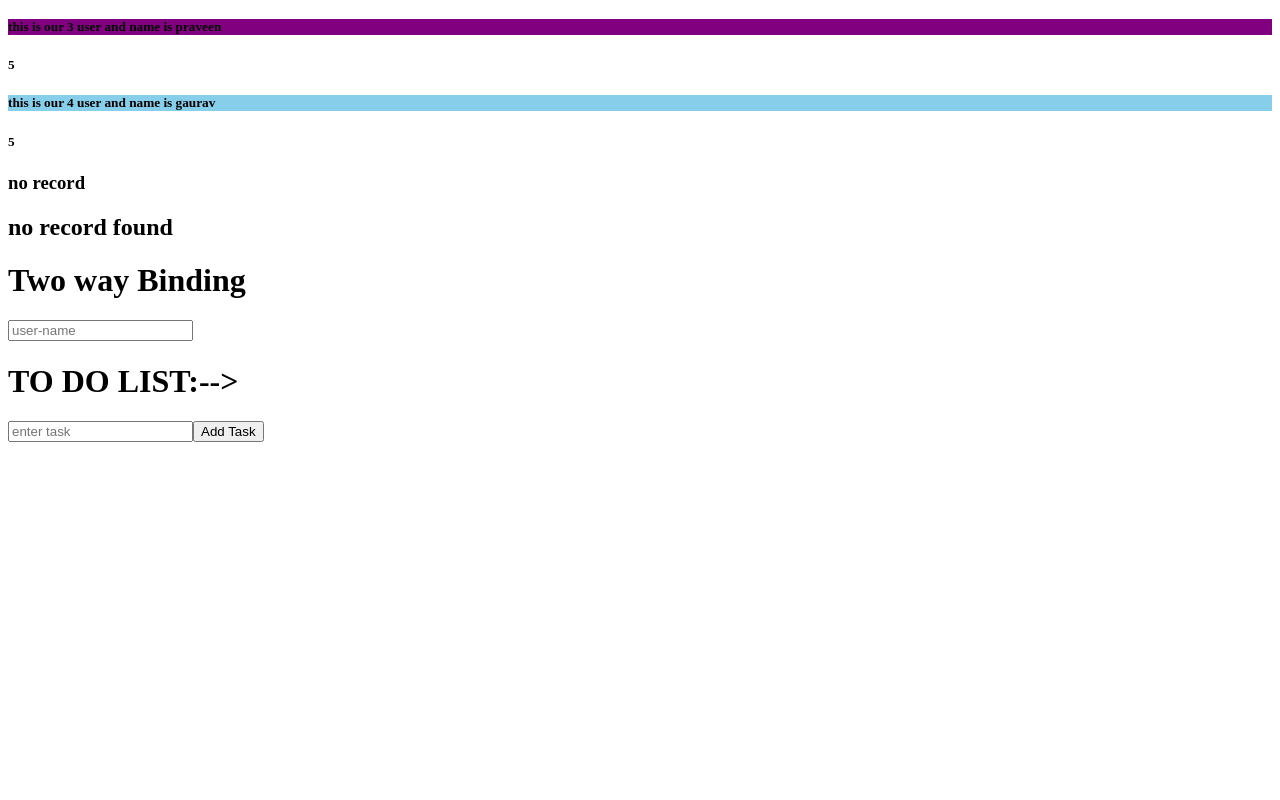
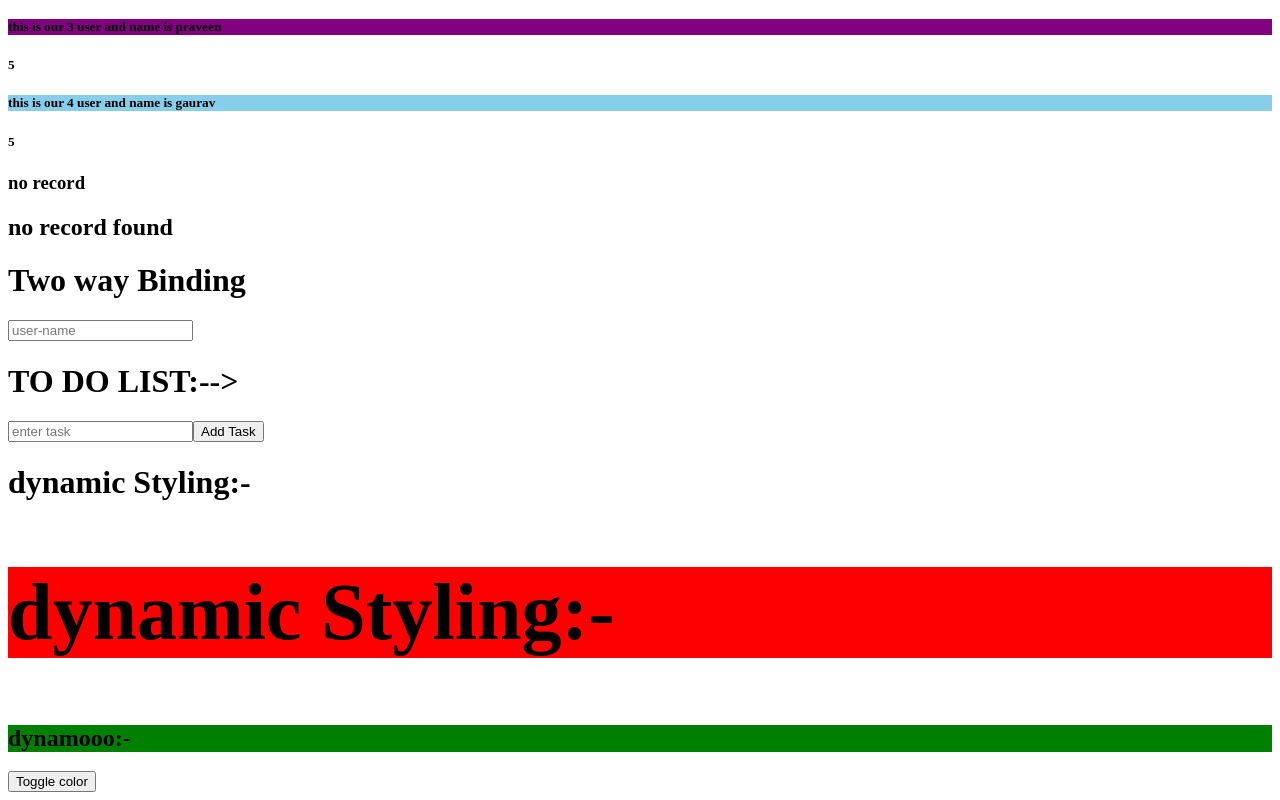
Before and after one commit to ajaysingh6531/AngularTutorial, an Angular app: page / in a window 1280 px wide. Shown: the part 3494-4294 px from the top of the page. Before the commit the page ends 3944 px from the top, so only its background shows below. Built offline with nearby package versions, Linux system fonts and the light colour scheme.

Commit message:
dynamic styling

```diff
--- a/src/app/app.html
+++ b/src/app/app.html
@@ -259,4 +259,9 @@ name="user">
         <li><button (click)="deletetask(t.id)">delete</button></li>
     </ul>
 }
+
+<h1>dynamic Styling:-</h1>
+<h2 [style.backgroundColor]="bgcolor" [style.fontSize]="fontsize">dynamic Styling:-</h2>
+<h2 [style.backgroundColor]="zoom ? bgcolor:bgcolor1" >dynamooo:-</h2>
+<button (click)="updateColor()">Toggle color</button>
 <router-outlet/>
--- a/src/app/app.ts
+++ b/src/app/app.ts
@@ -257,4 +257,14 @@ taskList:{id: number,task:string}[]=[];
       this.taskList=this.taskList.filter((i)=>i.id!=n)
 
     }
+
+  bgcolor="red";
+  fontsize="80px";
+  bgcolor1="green";
+  zoom=false;
+
+  updateColor(){
+    console.log("button clicked");
+    this.zoom=!this.zoom;
+  }
 }
```
